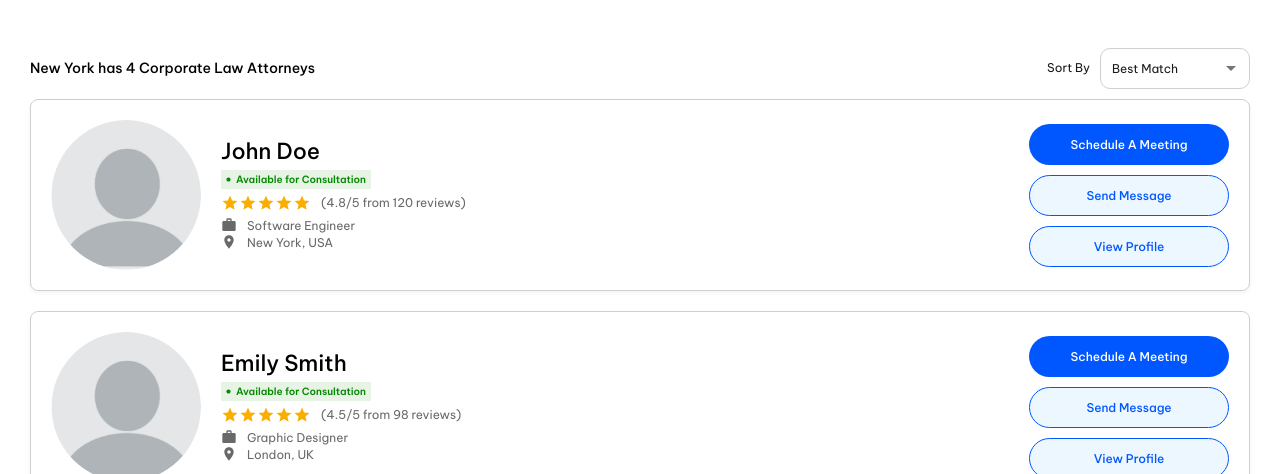
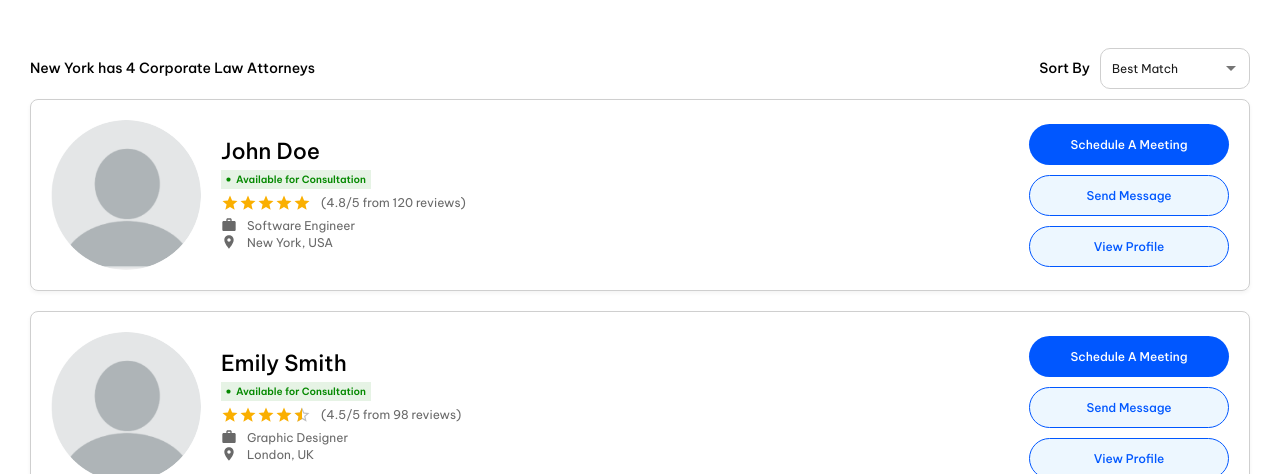
Before and after one commit to SamithaPrabath/legal-connect, a React (Vite) app in the folder frontend/: page /find-a-lawyer in a window 1280 px wide. Shown: the part 308-782 px from the top of the page. Built offline with nearby package versions, Linux system fonts and the light colour scheme.

Commit message:
styling chages for find a lawyer component

```diff
--- a/frontend/src/components/find-a-lawyer/SearchResultCard.tsx
+++ b/frontend/src/components/find-a-lawyer/SearchResultCard.tsx
@@ -81,7 +81,7 @@ const SearchResultCard = ({
               <Typography variant="h3">{name}</Typography>
               <StatusBox status={status} />
               <Box {...flexCenter} gap="10px">
-                  <Rating value={rating} size="small" readOnly/>
+                  <Rating value={rating} size="small" precision={0.5} readOnly/>
                   <Typography variant="body2">{`(${rating}/5 from ${reviewCount} reviews)`}</Typography>
               </Box>
             </Box>
--- a/frontend/src/screens/find-a-lawyer/index.tsx
+++ b/frontend/src/screens/find-a-lawyer/index.tsx
@@ -70,7 +70,7 @@ const FindALawyer = () => {
       <Box {...flexCenter} justifyContent="space-between" px="30px">
         <Typography variant="h5">{`${selectedLocation} has ${results.length} ${selectedCaseType} Attorneys`}</Typography>
         <Box {...flexCenter} gap="10px">
-          <Typography>Sort By </Typography><SortOptionDropdown />
+          <Typography variant="h5">Sort By </Typography><SortOptionDropdown />
         </Box>
       </Box>
       <Box py="10px" px="30px" display="flex" flexDirection="column" gap="20px">
```
